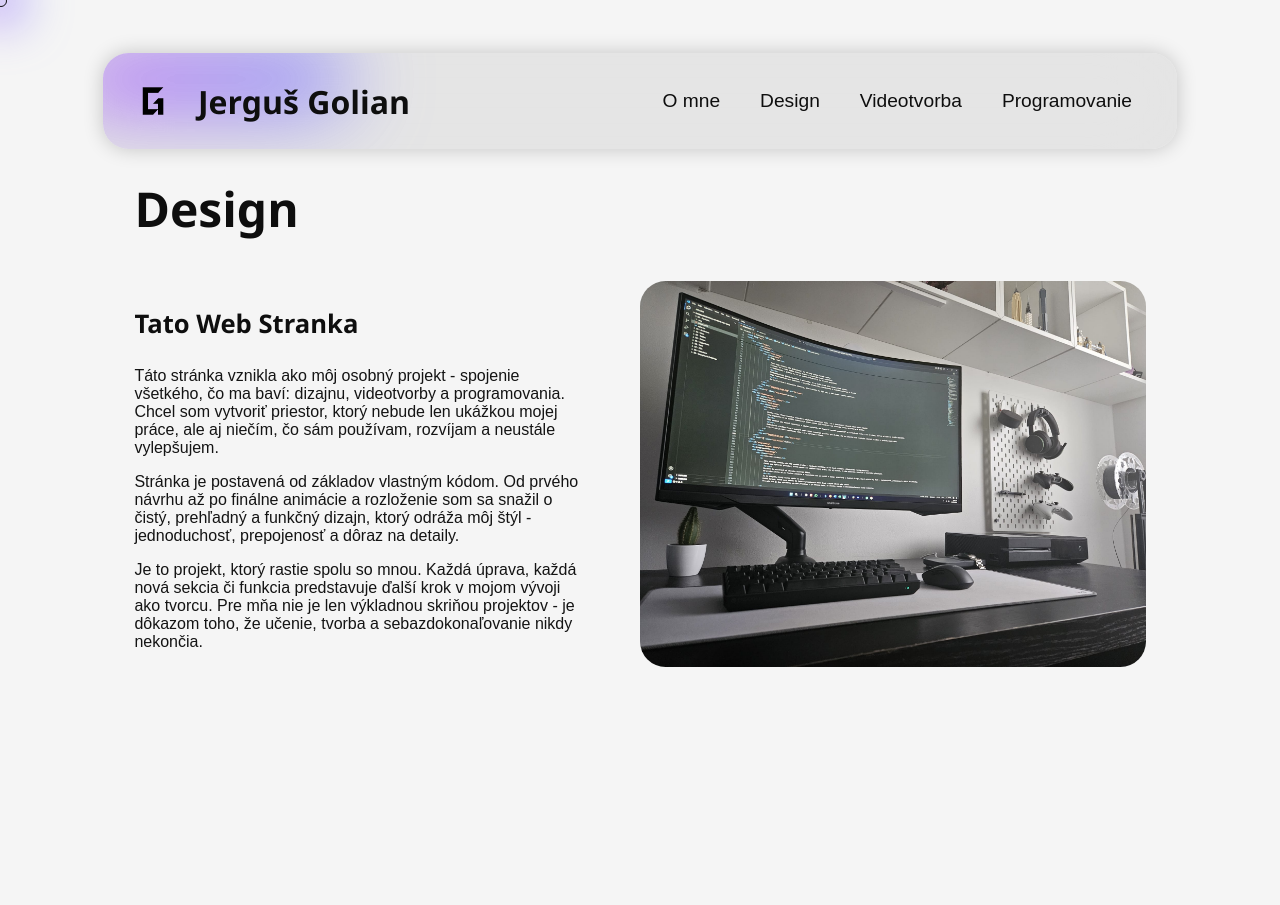
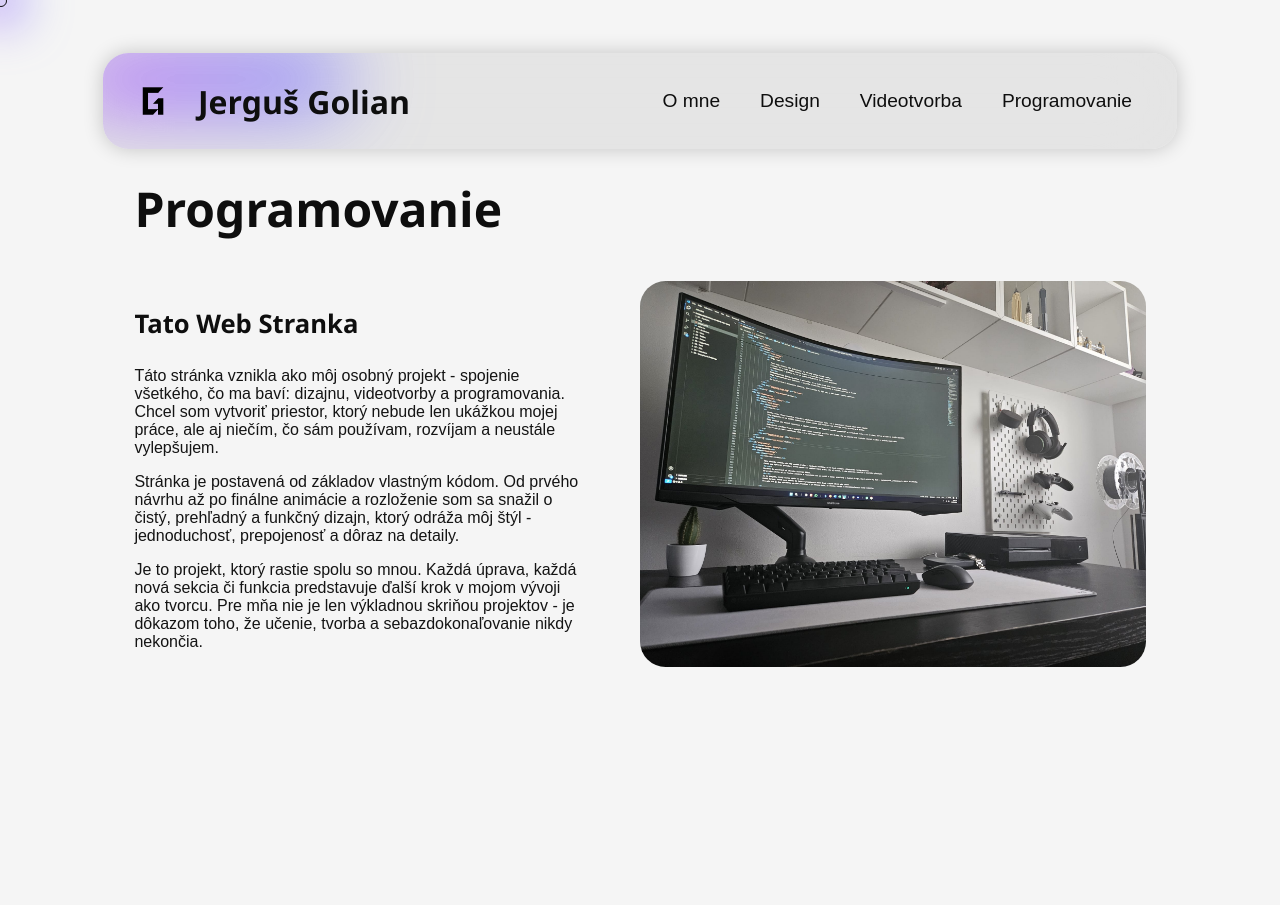
Before and after one commit to jergusgolian/portfolio, a Jekyll site: the page built from coding.html, in a window 1280 px wide. Built offline with Jekyll 4.4.1, drawn with Linux system fonts in a browser that asks for light colours.

Commit message:
Update coding.html

```diff
--- a/coding.html
+++ b/coding.html
@@ -10,7 +10,7 @@ layout: default
     <div class="tab"></div>
 
     <div id="design">
-        <h2>Design</h2>
+        <h2>Programovanie</h2>
 
         {% assign design_projects = site.projects | where: "category", "coding" | sort: "date" | reverse %}
 
@@ -27,7 +27,7 @@ layout: default
 
             {% endfor %}
         {% else %}
-            <p>Momentálne nie sú k dispozícii žiadne projekty s kategóriou "design".</p>
+            <p>Momentálne nie sú k dispozícii žiadne projekty s kategóriou "coding".</p>
         {% endif %}
         </div>
 </body>
```
